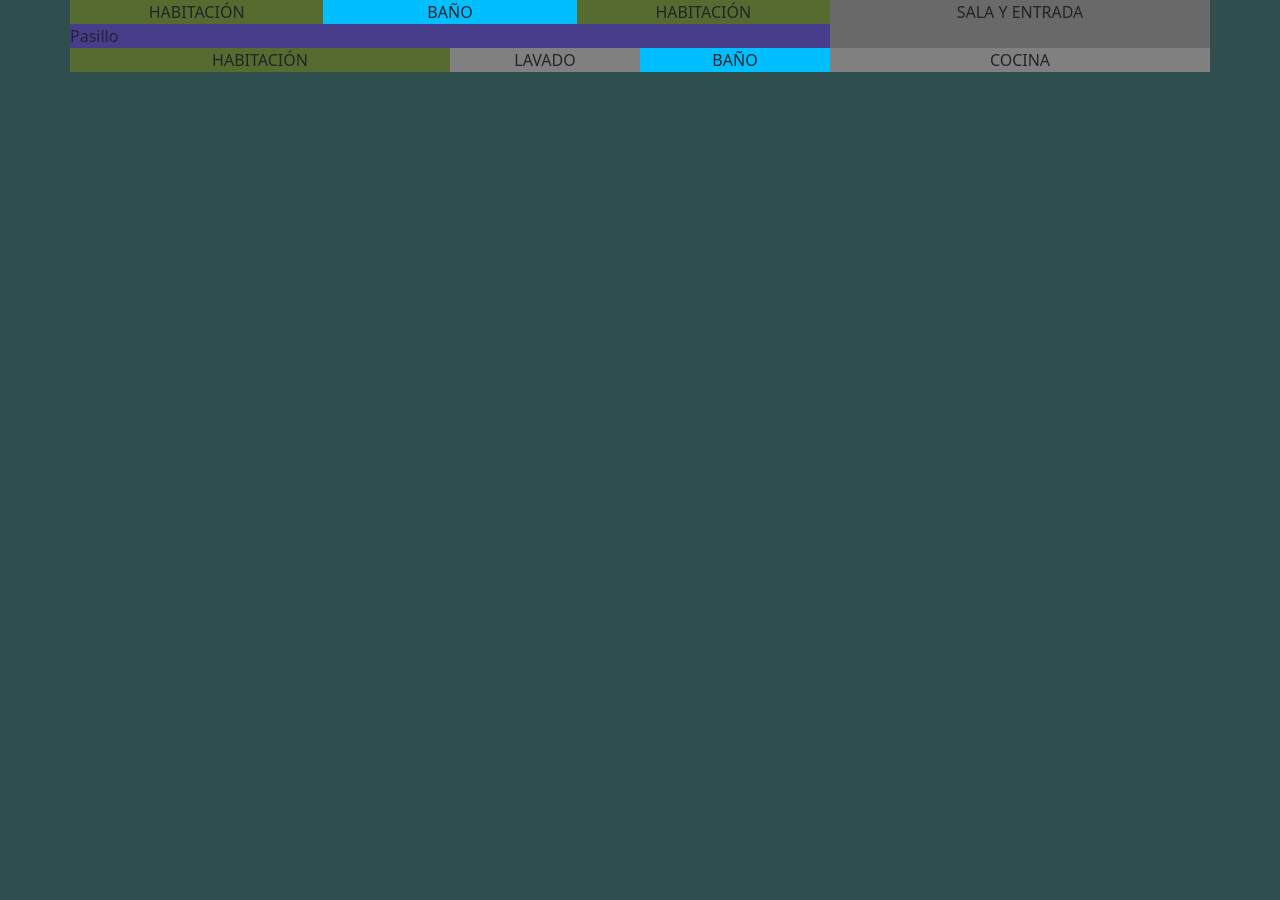
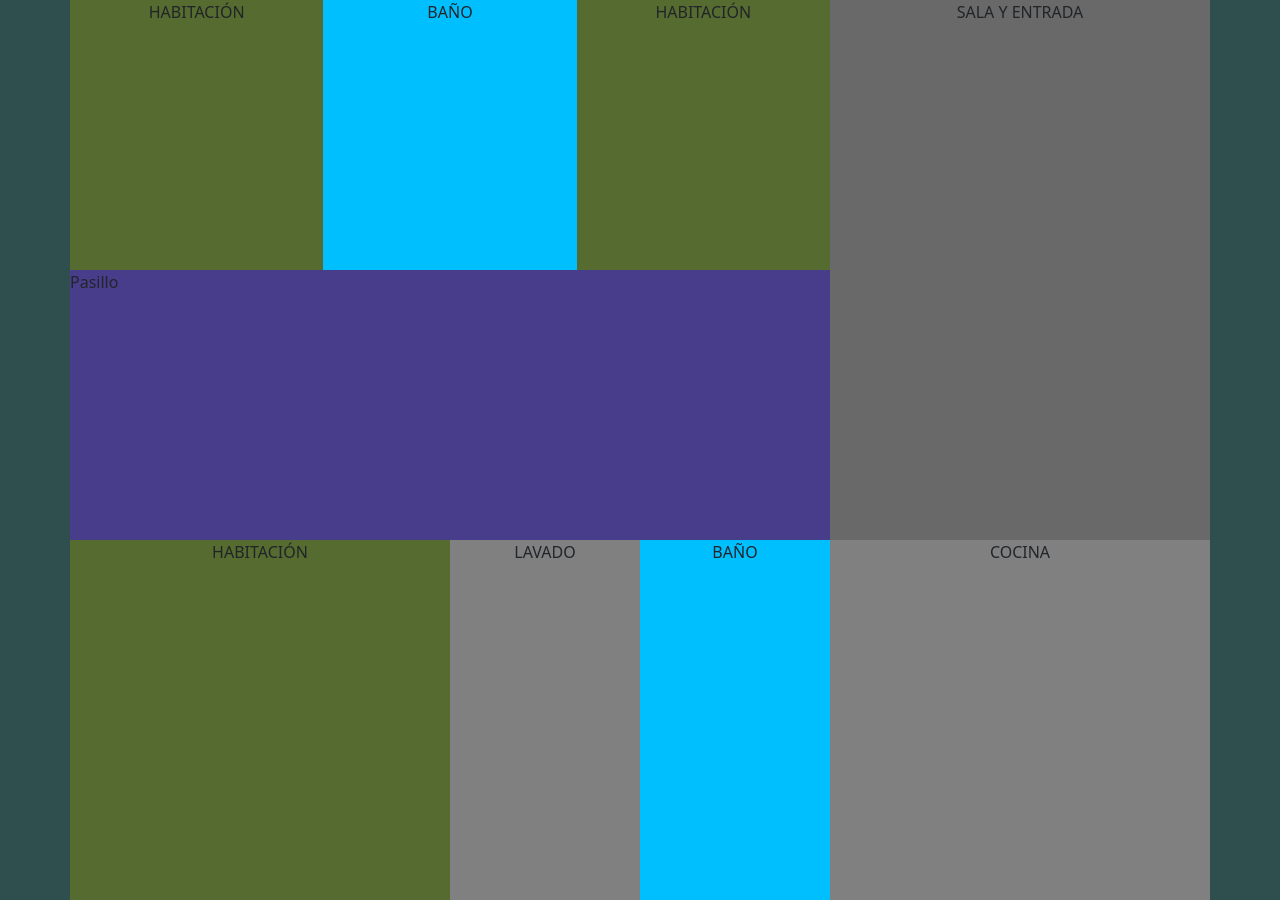
Before and after one commit to VicVapor/Taller3, a plain HTML site: page index.html in a window 1280 px wide. Before the commit the page ends 800 px from the top, so only its background shows below. Drawn offline with nearby package versions, Linux system fonts and the light colour scheme.

Commit message:
Se dimensionan los tamaños del plano, de nuevo porque se borraron.

```diff
--- a/CSS/styles.css
+++ b/CSS/styles.css
@@ -1,25 +1,44 @@
-body{
+body {
     background-color: darkslategrey;
 }
 
+/*Dando tamanios*/
+#apartment-plan {
+    background-color: gray;
+    width: 2000px;
+    height: 900px;
+}
+
+#first-part{
+    height: 60%;
+}
+
+#north-rooms{
+    height: 50%;
+}
+
+#passageway{
+    height: 50%;
+}
+
+#second-part{
+    height: 40%;
+}
 
 /*Diferenciando salas*/
-#apartment{
-    background-color: gray;
+
+#living-room {
+    background-color: dimgrey;
 }
 
-#living-room{
-background-color: dimgrey;
-}
-
-.bedroom{
+.bedroom {
     background-color: darkolivegreen;
 }
 
-.bathroom{
+.bathroom {
     background-color: deepskyblue;
 }
 
-#passageway{
+#passageway {
     background-color: darkslateblue;
 }
--- a/index.html
+++ b/index.html
@@ -8,10 +8,10 @@
 	<title>Title</title>
 </head>
 <body>
-<div class="container text-center" id="apartment">
-	<div class="row">
+<div class="container text-center" id="apartment-plan">
+	<div class="row" id="first-part">
 		<div class="col-8">
-			<div class="row">
+			<div class="row" id="north-rooms">
 				<div class="col-4 bedroom">HABITACIÓN</div>
 				<div class="col-4 bathroom">BAÑO</div>
 				<div class="col-4 bedroom">HABITACIÓN</div>
@@ -24,7 +24,7 @@
 			SALA Y ENTRADA
 		</div>
 	</div>
-	<div class="row">
+	<div class="row" id="second-part">
 		<div class="col-4 bedroom">HABITACIÓN</div>
 		<div class="col" id="">LAVADO</div>
 		<div class="col bathroom">BAÑO</div>
```
Also changed, not shown: 1 other file.
